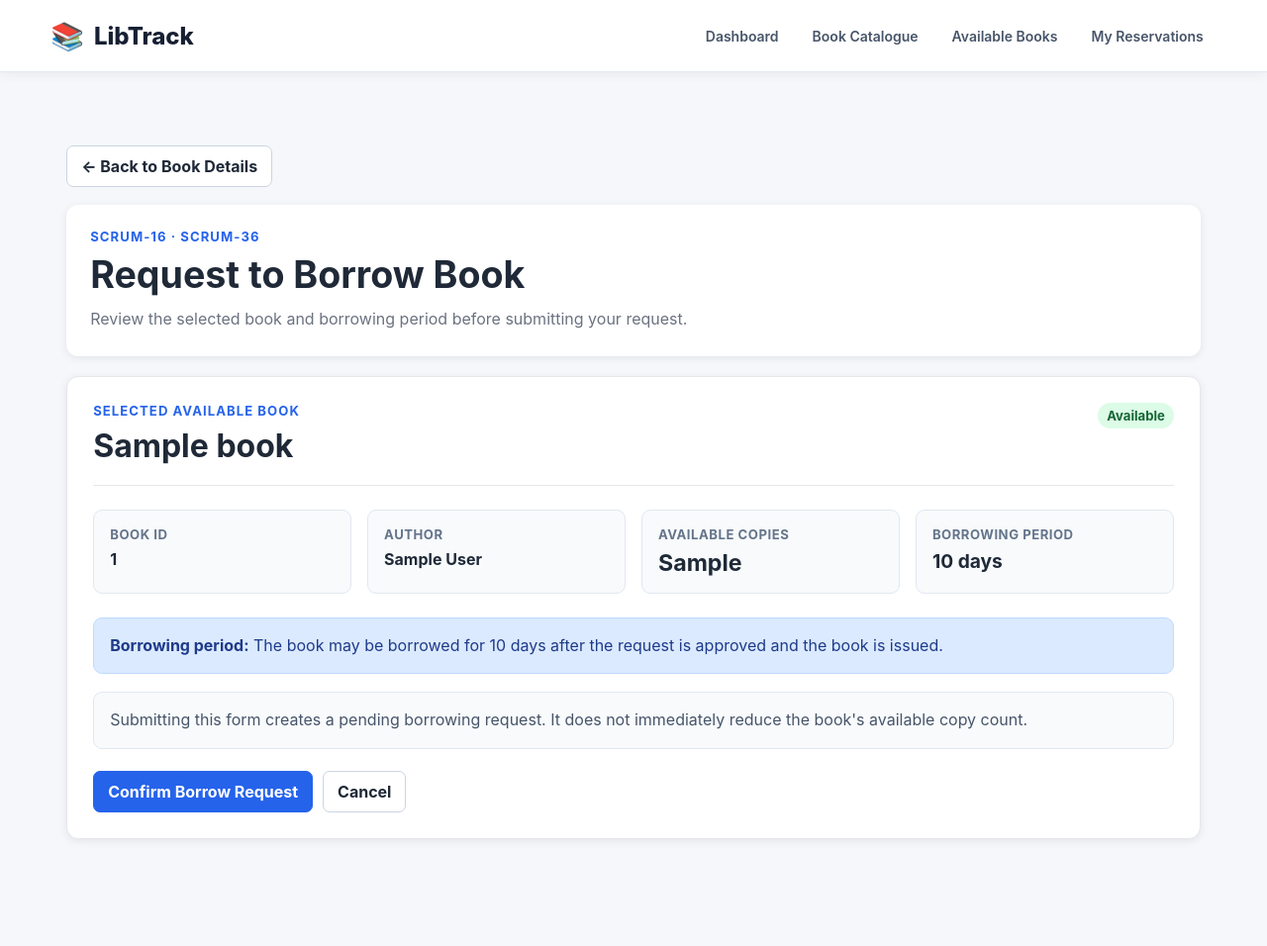
After one commit to WengKang76/LibTrack_System, a Flask app: template templates/catalogue_reservation/borrow_book.html in a window 1280 px wide. The commit adds this page. Shown: the whole page at 99% size. Run offline with Flask 3, Linux system fonts and the light colour scheme; the template is opened without the code that fills it: most values are stand-ins (such as "Sample title", 1, 10 or a date in 2020); parts of the project's set-up code (start-up, migrations or seed data) failed here and were passed over.

Commit message:
(SCRUM-16, SCRUM-36, SCRUM-691, SCRUM-692): Implement borrowing request flow, display the 14-day borrowing period, prevent borrowing unavailable books, block duplicate pending requests, and add automated tests.

```diff
--- a/modules/catalogue_reservation/routes.py
+++ b/modules/catalogue_reservation/routes.py
@@ -12,6 +12,7 @@ catalogue_bp = Blueprint(
 BOOKS_COLLECTION = "books"
 RESERVATIONS_COLLECTION = "reservations"
 BORROW_REQUESTS_COLLECTION = "borrow_requests"
+BORROWING_PERIOD_DAYS = 14
 
 
 def _safe_int(value, default=0):
@@ -69,7 +70,7 @@ def view_catalogue():
         search_keyword=search_keyword,
         page_title="Book Catalogue",
         page_description=(
-            "Browse, search, borrow, or reserve books "
+            "Browse, borrow, or reserve books "
             "from the LibTrack library catalogue."
         ),
         available_only=False
@@ -395,53 +396,114 @@ def view_my_reservations():
     )
 
 
-# SCRUM-16: Request to borrow a book
-@catalogue_bp.route("/borrow/<book_id>")
+# SCRUM-16, SCRUM-36, SCRUM-691 and SCRUM-692:
+# Request to borrow a book, display the borrowing period, and validate requests.
+@catalogue_bp.route("/borrow/<book_id>", methods=["GET", "POST"])
 def request_borrow_book(book_id):
-    student_id = "S001"  # temporary hardcoded user for Sprint 1
+    """Display and submit a borrowing request for an available book.
+
+    GET validates the selected book and displays the 14-day borrowing period
+    before confirmation. POST repeats the validations and stores one pending
+    request in Firestore.
+    """
+    student_id = session.get("student_id", "S001")
 
     try:
-        book_ref = db.collection(BOOKS_COLLECTION).document(book_id)
-        book_doc = book_ref.get()
+        book_doc = db.collection(BOOKS_COLLECTION).document(book_id).get()
 
         if not book_doc.exists:
-            flash("Book not found.")
-            return redirect(url_for("catalogue_reservation.view_catalogue"))
+            flash("Book not found.", "danger")
+            return redirect(
+                url_for("catalogue_reservation.view_catalogue")
+            )
 
-        book = book_doc.to_dict()
+        book = book_doc.to_dict() or {}
+        book["book_id"] = book_doc.id
+        book["available_copies"] = _safe_int(
+            book.get("available_copies", 0)
+        )
 
-        available_copies = int(book.get("available_copies", 0))
-        status = str(book.get("status", "")).lower()
+        stored_status = str(
+            book.get("status", "")
+        ).strip().lower()
+        is_available = (
+            stored_status == "available"
+            and book["available_copies"] > 0
+        )
 
-        if status != "available" or available_copies <= 0:
-            flash("This book is unavailable. Please reserve it instead.")
-            return redirect(url_for("catalogue_reservation.view_catalogue"))
+        # SCRUM-691: Unavailable books cannot be borrowed.
+        if not is_available:
+            flash(
+                "This book is unavailable. Please reserve it instead.",
+                "info"
+            )
+            return redirect(
+                url_for(
+                    "catalogue_reservation.view_book_details",
+                    book_id=book_id
+                )
+            )
 
-        # Prevent duplicate pending borrow request
-        existing_requests = db.collection(BORROW_REQUESTS_COLLECTION) \
-            .where("student_id", "==", student_id) \
-            .where("book_id", "==", book_id) \
-            .where("status", "==", "Pending") \
+        # SCRUM-692: Prevent a second pending request for the same book.
+        existing_requests = (
+            db.collection(BORROW_REQUESTS_COLLECTION)
+            .where("student_id", "==", student_id)
+            .where("book_id", "==", book_id)
+            .where("status", "==", "Pending")
             .stream()
+        )
 
-        for borrow_request in existing_requests:
-            flash("You already submitted a borrow request for this book.")
-            return redirect(url_for("catalogue_reservation.view_catalogue"))
+        if any(True for _ in existing_requests):
+            flash(
+                "You already submitted a pending borrow request "
+                "for this book.",
+                "info"
+            )
+            return redirect(
+                url_for(
+                    "catalogue_reservation.view_book_details",
+                    book_id=book_id
+                )
+            )
 
+        # SCRUM-36: Show the borrowing period before any data is created.
+        if request.method == "GET":
+            return render_template(
+                "catalogue_reservation/borrow_book.html",
+                book=book,
+                borrowing_period_days=BORROWING_PERIOD_DAYS
+            )
+
+        # SCRUM-16: Store the confirmed borrowing request in Firestore.
+        request_date = datetime.now().strftime("%Y-%m-%d %H:%M:%S")
         borrow_request_data = {
             "student_id": student_id,
             "book_id": book_id,
-            "book_title": book.get("title", ""),
-            "request_date": datetime.now().strftime("%Y-%m-%d %H:%M:%S"),
-            "borrowing_period": "14 days",
+            "book_title": book.get("title", "Untitled Book"),
+            "request_date": request_date,
+            "borrowing_period": f"{BORROWING_PERIOD_DAYS} days",
+            "borrowing_period_days": BORROWING_PERIOD_DAYS,
             "status": "Pending"
         }
 
-        db.collection(BORROW_REQUESTS_COLLECTION).add(borrow_request_data)
+        db.collection(BORROW_REQUESTS_COLLECTION).add(
+            borrow_request_data
+        )
 
-        flash("Borrow request submitted successfully.")
+        flash(
+            f"Borrow request for '{borrow_request_data['book_title']}' "
+            "was submitted successfully.",
+            "success"
+        )
+        return redirect(
+            url_for(
+                "catalogue_reservation.view_book_details",
+                book_id=book_id
+            )
+        )
 
     except Exception as error:
-        flash(f"Error submitting borrow request: {error}")
-
-    return redirect(url_for("catalogue_reservation.view_catalogue"))
+        flash(f"Error submitting borrow request: {error}", "danger")
+        return redirect(
+            url_for("catalogue_reservation.view_catalogue")
+        )
--- a/static/css/catalogue_reservation.css
+++ b/static/css/catalogue_reservation.css
@@ -579,3 +579,37 @@
         width: 100%;
     }
 }
+
+/* SCRUM-16 and SCRUM-36: Borrow request confirmation */
+.borrow-confirmation-card {
+    background: #ffffff;
+    padding: 26px;
+    border: 1px solid #e5e7eb;
+    border-radius: 12px;
+    box-shadow: 0 2px 8px rgba(0, 0, 0, 0.08);
+}
+
+.borrow-period-notice,
+.borrow-request-notice {
+    margin-top: 18px;
+    padding: 15px 16px;
+    border-radius: 9px;
+    line-height: 1.6;
+}
+
+.borrow-period-notice {
+    color: #1e3a8a;
+    background: #dbeafe;
+    border: 1px solid #bfdbfe;
+}
+
+.borrow-request-notice {
+    color: #475569;
+    background: #f8fafc;
+    border: 1px solid #e2e8f0;
+}
+
+.borrowing-period-value {
+    color: #1d4ed8;
+    font-size: 1.2rem;
+}
--- /dev/null
+++ b/templates/catalogue_reservation/borrow_book.html
@@ -0,0 +1,110 @@
+{% extends "base.html" %}
+
+{% block title %}
+    Request {{ book.title|default("Book") }} | LibTrack
+{% endblock %}
+
+{% block extra_css %}
+<link rel="stylesheet"
+      href="{{ url_for('static', filename='css/catalogue_reservation.css') }}">
+{% endblock %}
+
+{% block content %}
+<div class="reservation-page">
+    <nav class="reservation-navigation reservation-navigation-left"
+         aria-label="Borrow request navigation">
+        <a href="{{ url_for(
+            'catalogue_reservation.view_book_details',
+            book_id=book.book_id
+        ) }}"
+           class="reservation-button reservation-button-secondary">
+            ← Back to Book Details
+        </a>
+    </nav>
+
+    <header class="reservation-header">
+        <div>
+            <p class="reservation-eyebrow">
+                SCRUM-16 · SCRUM-36
+            </p>
+            <h1>Request to Borrow Book</h1>
+            <p>
+                Review the selected book and borrowing period before
+                submitting your request.
+            </p>
+        </div>
+    </header>
+
+    <section class="borrow-confirmation-card"
+             aria-labelledby="borrow-confirmation-heading">
+        <div class="reservation-confirmation-heading">
+            <div>
+                <p class="reservation-eyebrow">Selected Available Book</p>
+                <h2 id="borrow-confirmation-heading">
+                    {{ book.title|default("Untitled Book") }}
+                </h2>
+            </div>
+
+            <span class="reservation-status-available">
+                Available
+            </span>
+        </div>
+
+        <dl class="availability-details">
+            <div>
+                <dt>Book ID</dt>
+                <dd>{{ book.book_id|default("N/A") }}</dd>
+            </div>
+
+            <div>
+                <dt>Author</dt>
+                <dd>{{ book.author|default("Unknown Author") }}</dd>
+            </div>
+
+            <div>
+                <dt>Available Copies</dt>
+                <dd class="availability-copy-count">
+                    {{ book.available_copies|default(0) }}
+                </dd>
+            </div>
+
+            <div>
+                <dt>Borrowing Period</dt>
+                <dd class="borrowing-period-value">
+                    {{ borrowing_period_days }} days
+                </dd>
+            </div>
+        </dl>
+
+        <div class="borrow-period-notice">
+            <strong>Borrowing period:</strong>
+            The book may be borrowed for {{ borrowing_period_days }} days
+            after the request is approved and the book is issued.
+        </div>
+
+        <div class="borrow-request-notice">
+            Submitting this form creates a pending borrowing request. It does
+            not immediately reduce the book's available copy count.
+        </div>
+
+        <form method="POST"
+              action="{{ url_for(
+                  'catalogue_reservation.request_borrow_book',
+                  book_id=book.book_id
+              ) }}"
+              class="reservation-confirmation-actions">
+            <button type="submit" class="reservation-button">
+                Confirm Borrow Request
+            </button>
+
+            <a href="{{ url_for(
+                'catalogue_reservation.view_book_details',
+                book_id=book.book_id
+            ) }}"
+               class="reservation-button reservation-button-secondary">
+                Cancel
+            </a>
+        </form>
+    </section>
+</div>
+{% endblock %}
```
Also changed, not shown: templates/catalogue_reservation/view_catalogue.html (+1 -28 lines), tests/test_borrow_request.py (added, +256 -0 lines).
